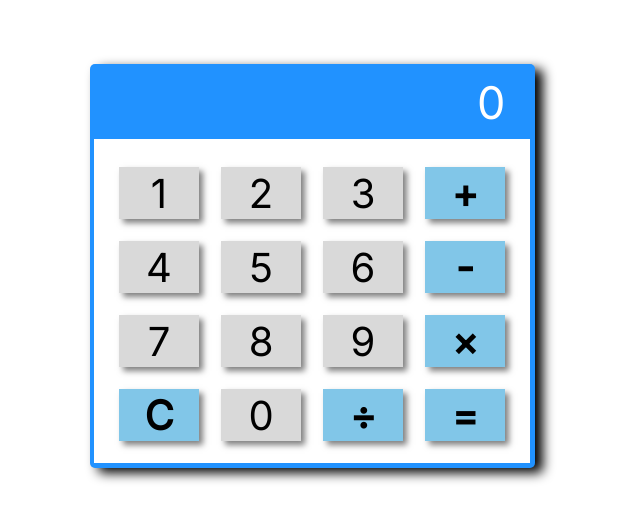
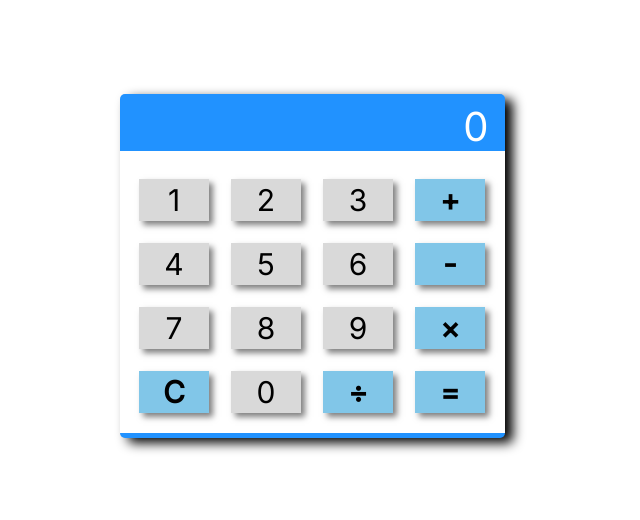
Before and after one commit to dhifdev/simple_calculator, a plain HTML site: page index.html in a window 1280 px wide. Shown: the part 134-654 px from the top of the page, without its empty margins (328-968 px from the left). Drawn offline with Linux system fonts and the light colour scheme.

Commit message:
Update style.css

```diff
--- a/Assets/css/style.css
+++ b/Assets/css/style.css
@@ -19,8 +19,8 @@
 
 .wrapper {
   width: 100%;
-  max-width: 445px;
-  height: 404px;
+  max-width: 385px;
+  height: 344px;
   background-color: #2192ff;
   border-radius: 5px;
   box-shadow: 8px 5px 12px black;
@@ -47,7 +47,8 @@
   justify-content: flex-end;
   margin: auto;
   color: white;
-  font-size: 45px;
+  font-size: 40px;
+  margin-right: 1rem;
 }
 
 .button {
@@ -66,12 +67,12 @@ table {
 }
 
 button {
-  width: 80px;
-  height: 52px;
+  width: 70px;
+  height: 42px;
   margin: 10px;
   border: 0;
   box-shadow: 4px 4px 6px rgb(0, 0, 0, 0.5);
-  font-size: 40px;
+  font-size: 30px;
   cursor: pointer;
   transition: 0.2s;
   background-color: #d9d9d9;
```
